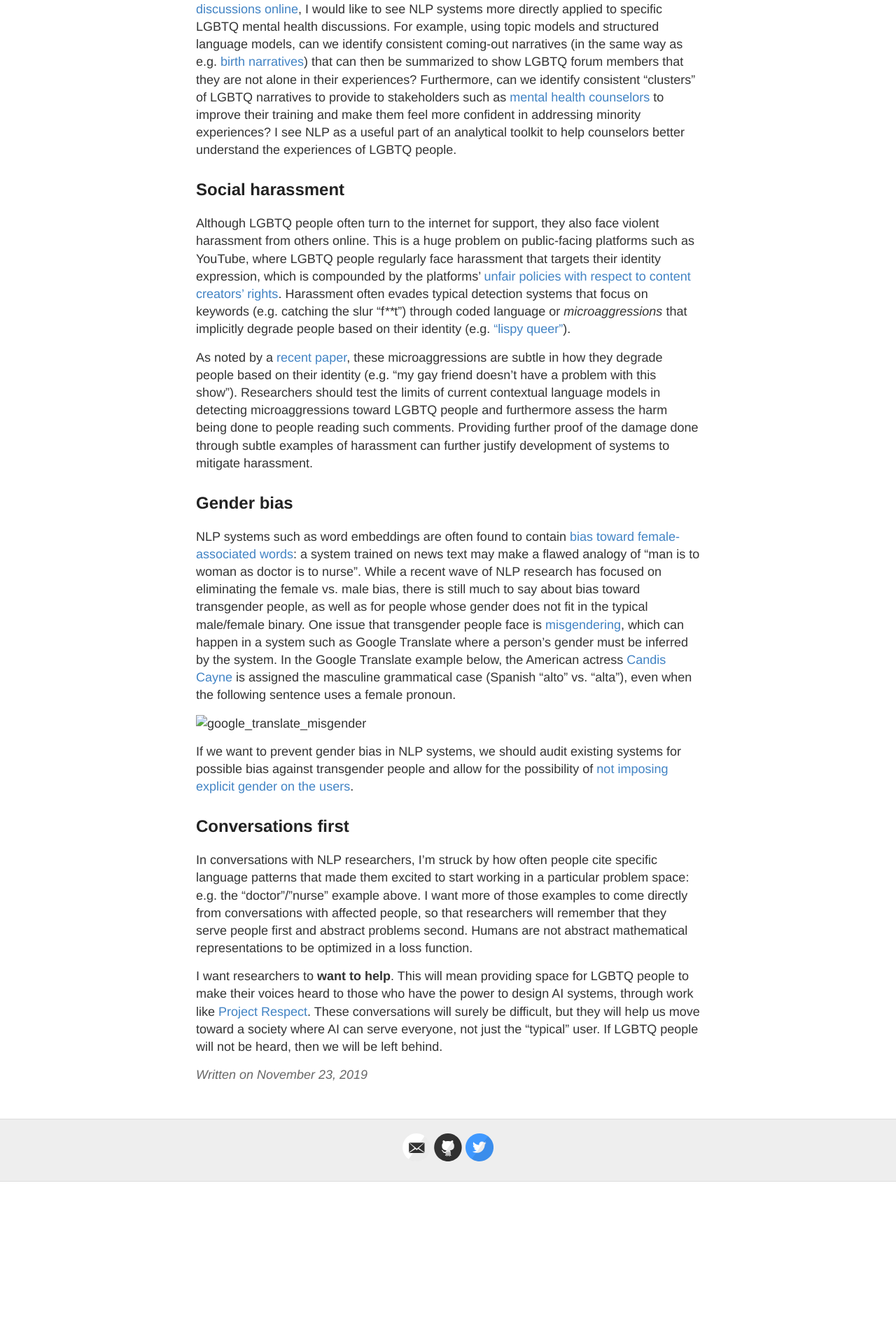
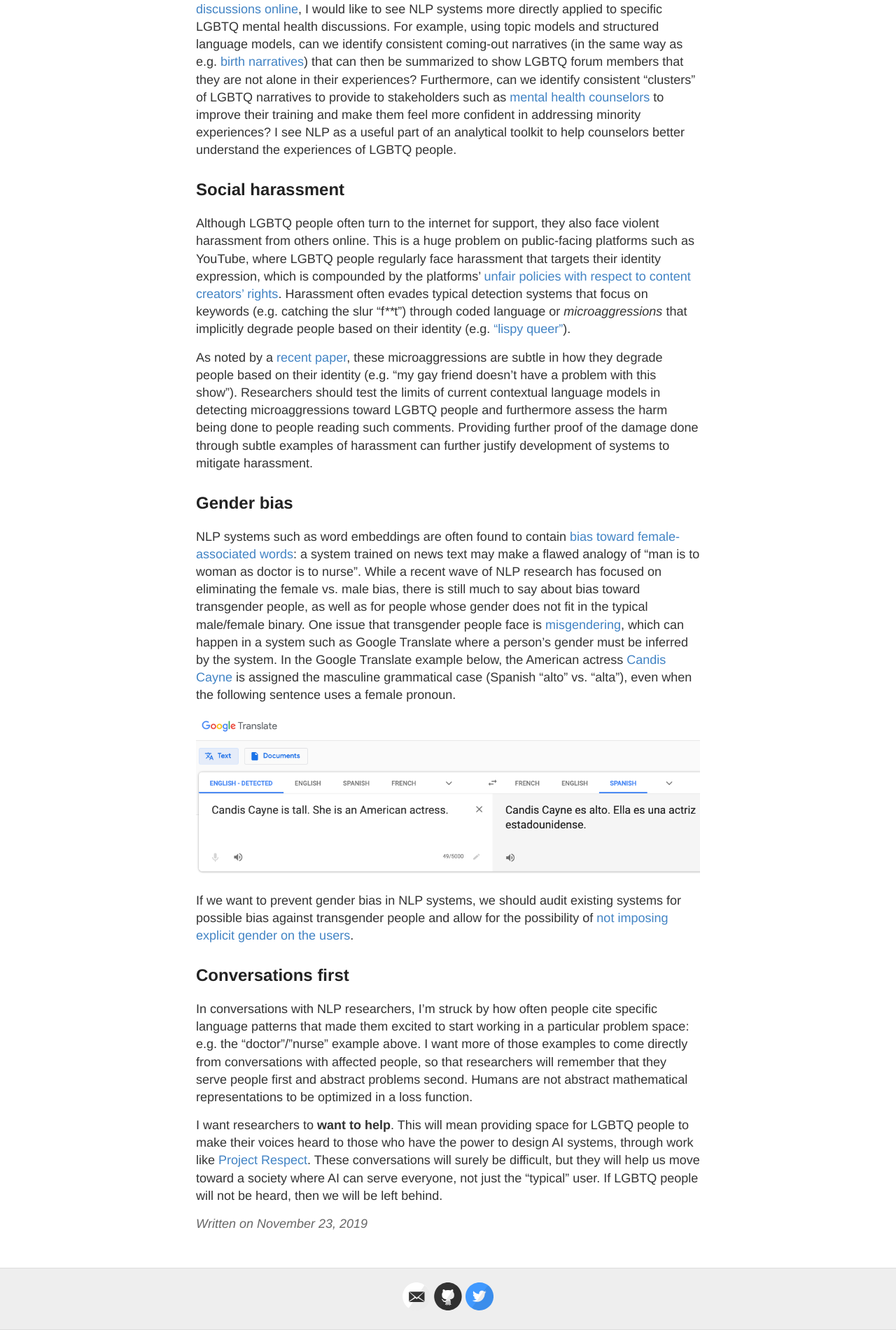
Before and after one commit to ianbstewart/ianbstewart.github.io, a Jekyll site: the page built from _posts/2019-11-23-queer_NLP.md, in a window 1280 px wide. Shown: the part 1172-3073 px from the top of the page at 70% size. Built offline with Jekyll 4.4.1, drawn with Linux system fonts in a browser that asks for light colours; before the commit the page ends 2861 px from its top, so only the background shows below that.

Commit message:
fixing image

```diff
--- a/_posts/2019-11-23-queer_NLP.md
+++ b/_posts/2019-11-23-queer_NLP.md
@@ -46,7 +46,7 @@ While a recent wave of NLP research has focused on eliminating the female vs. ma
 One issue that transgender people face is [misgendering](https://en.wikipedia.org/wiki/Transphobia#Misgendering_and_exclusion), which can happen in a system such as Google Translate where a person's gender must be inferred by the system.
 In the Google Translate example below, the American actress [Candis Cayne](https://en.wikipedia.org/wiki/Candis_Cayne) is assigned the masculine grammatical case (Spanish "alto" vs. "alta"), even when the following sentence uses a female pronoun.
 
-![google_translate_misgender](docs/queer_nlp_google_translate_misgender.png)
+![google_translate_misgender](../docs/queer_nlp_google_translate_misgender.png)
 
 If we want to prevent gender bias in NLP systems, we should audit existing systems for possible bias against transgender people and allow for the possibility of [not imposing explicit gender on the users](https://venturebeat.com/2018/12/06/google-translate-now-returns-both-feminine-and-masculine-translations-for-words-and-phrases/).
 
```
Also changed, not shown: docs/queer_nlp_google_translate_misgender.png (added).
